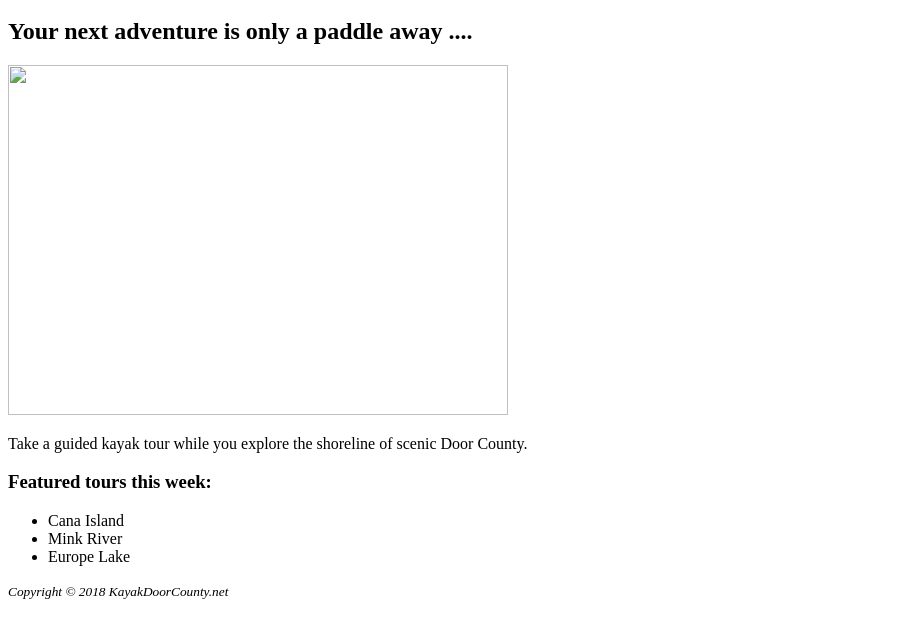
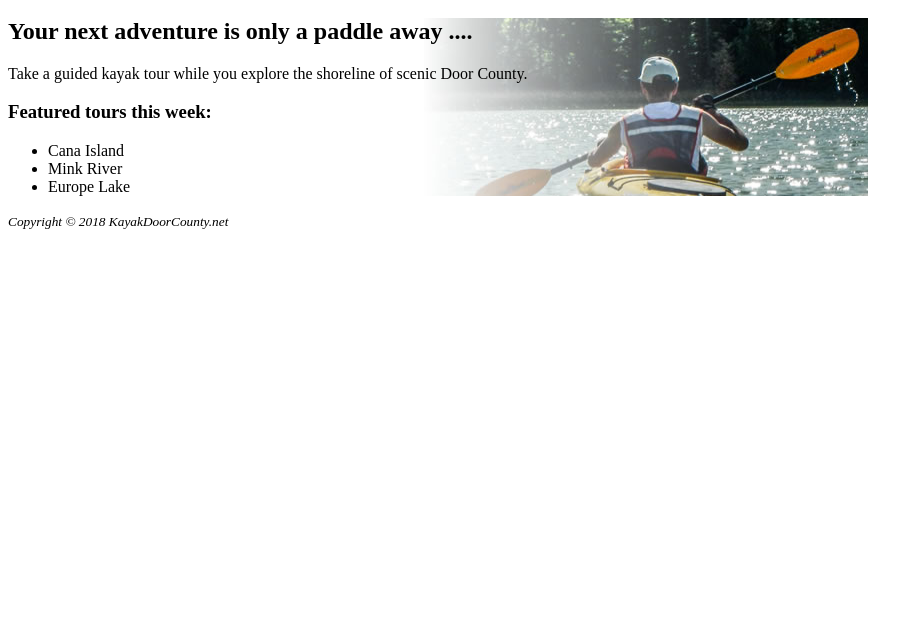
Before and after one commit to ElizaBuzby/4.7, a plain HTML site: page index.html in a window 1280 px wide. Shown: the part 152-790 px from the top of the page, without its empty margins (0-923 px from the left). Drawn offline with Linux system fonts and the light colour scheme.

Commit message:
Update index.html

```diff
--- a/index.html
+++ b/index.html
@@ -7,6 +7,8 @@
  #bar {background-color: #152420;
       padding-top: 1.5em;}
  img {border: none;}
+ main {background-image: url(heroback.jpg);
+      background-repeat: no-repeat;}
 </style>
 </head>
 <body>
@@ -21,8 +23,6 @@
 </span></nav>
 <main>
 <h2>Your next adventure is only a paddle away ....</h2>
-<img src="hero.jpg" width="500" height="350">
-
 <p>Take a guided kayak tour while you explore the shoreline of scenic Door County. </p>
 <h3>Featured tours this week:</h3>
 <ul>
```
